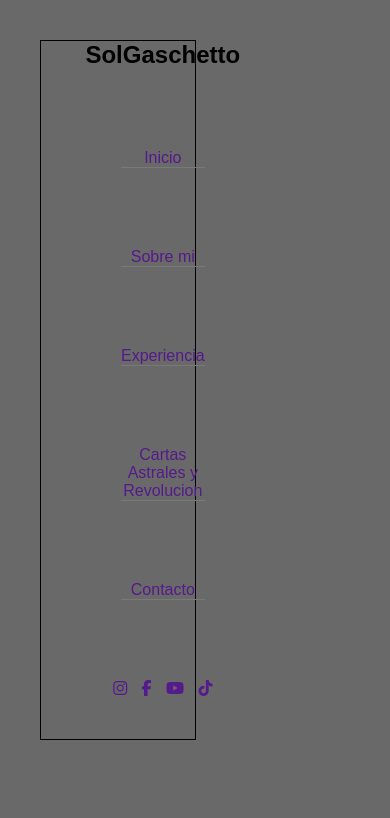
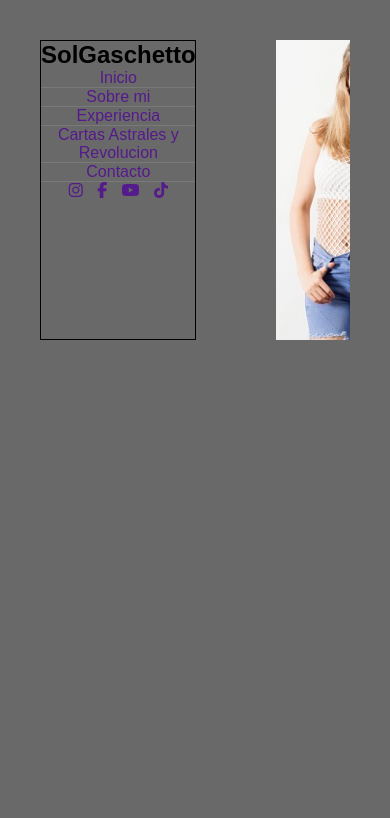
Before and after one commit to gonzalolglopez1/SolGaschetto, a plain HTML site: page index.html in a window 390 px wide. Shown: the top 818 px of the page. Drawn offline with Linux system fonts and the light colour scheme; a web font is replaced by a local one.

Commit message:
Add files via upload

```diff
--- a/estilos.css
+++ b/estilos.css
@@ -15,7 +15,7 @@ body{
     width: 100%;
     display: flex;
     justify-content: stretch;
-    flex-wrap: wrap;
+
 }
 
 li{
@@ -45,6 +45,7 @@ ul li{
 .imagen{
     height: 700px;
     margin: 40px;
+
     width: 100%;
     background-image: url(./galeriaa1.jpg);
     background-repeat: no-repeat;
@@ -54,3 +55,34 @@ ul li{
 .redes a{
     margin: 5px;
 }
+
+@media (max-width:500px) {
+    .lateral{
+
+
+        display: flex;
+        justify-content: stretch;
+
+    }
+
+    nav{
+        display: flex;
+        flex-direction: column;
+        flex-wrap: wrap;
+        align-items: center;
+        margin: 40px;
+        width: 40%;
+        height: 300px;
+        border: 1px solid black;
+    }
+
+    ul li{
+        margin: 0px;
+        text-align: center;
+        border-bottom: 1px solid rgb(122, 121, 121);
+    }
+    .imagen{
+
+        height:300px;
+    }
+}
```
